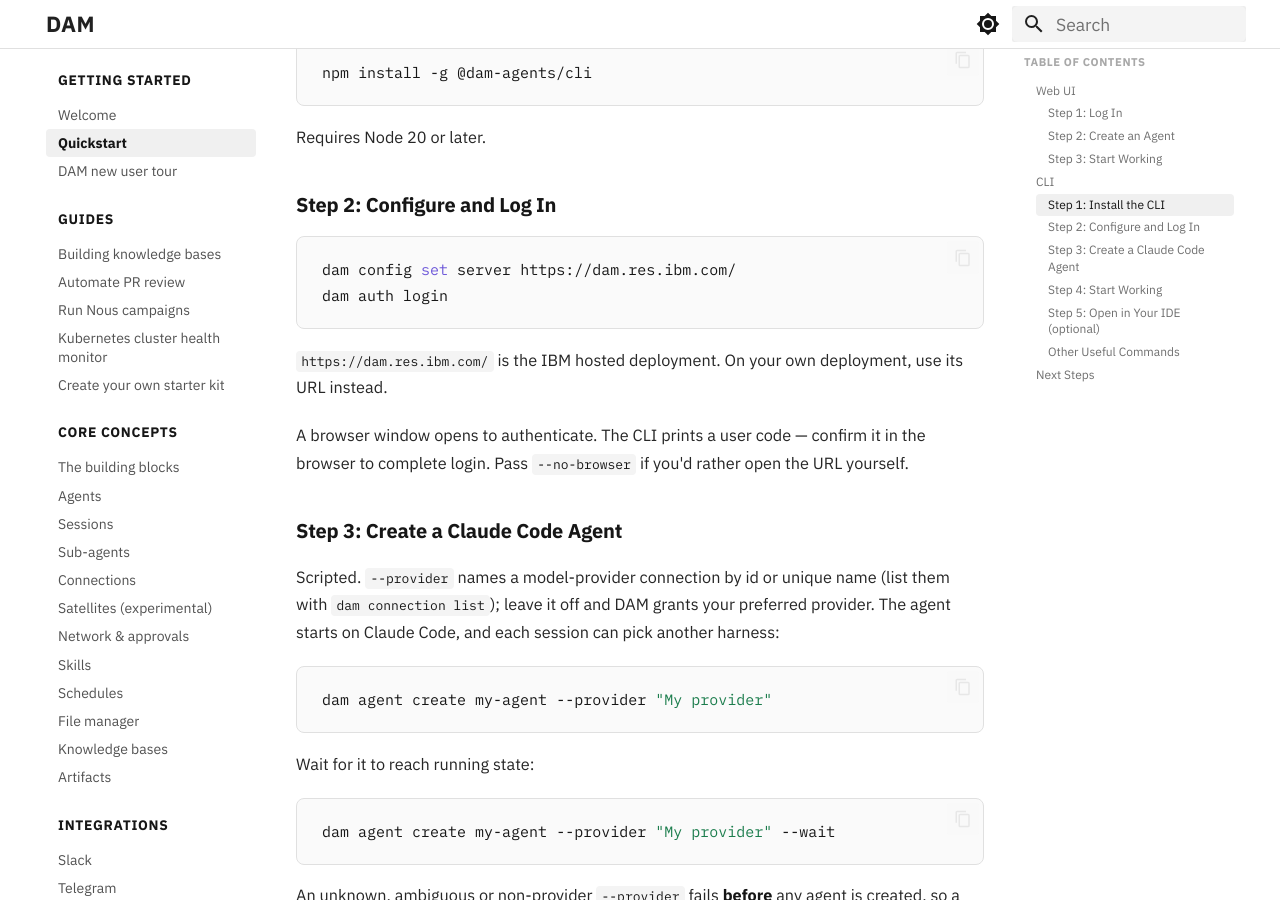
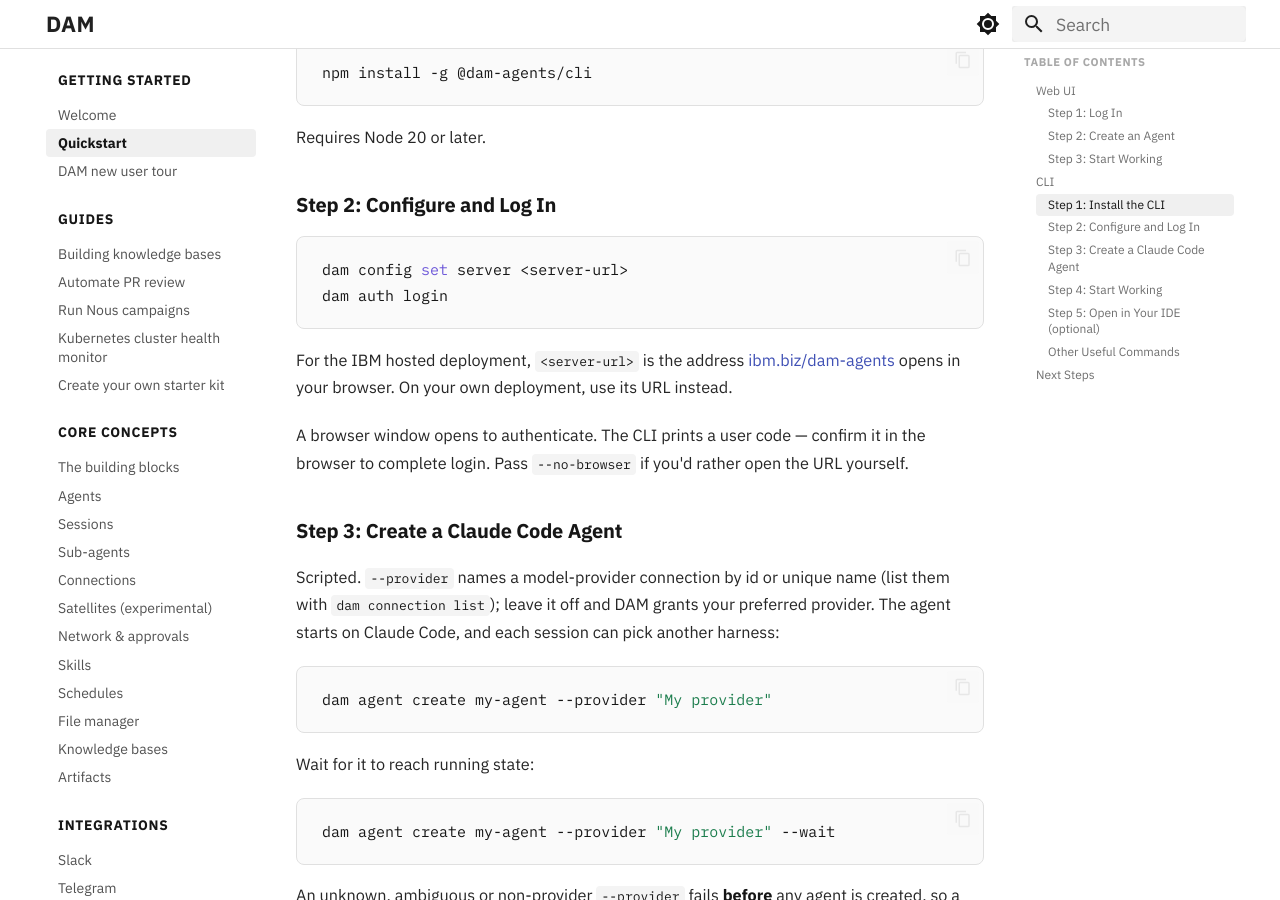
Before and after one commit to dam-agents/docs, an MkDocs documentation site: the page built from docs/getting-started/quickstart.md, in a window 1280 px wide and 900 px high, scrolled down 2240 px. Built offline with MkDocs 1.6.1 and Material for MkDocs 9.7.7, drawn with Linux system fonts in a browser that asks for light colours.

Commit message:
docs: point the hosted deployment at ibm.biz/dam-agents, never dam.res.ibm.com
Signed-off-by: Jenna Winkler <135358348+jenna-winkler@users.noreply.github.com>
Assisted-By: Claude

````diff
--- a/docs/getting-started/quickstart.md
+++ b/docs/getting-started/quickstart.md
@@ -78,11 +78,12 @@ Requires Node 20 or later.
 ### Step 2: Configure and Log In
 
 ```bash
-dam config set server https://dam.res.ibm.com/
+dam config set server <server-url>
 dam auth login
 ```
 
-`https://dam.res.ibm.com/` is the IBM hosted deployment. On your own deployment, use its URL instead.
+For the IBM hosted deployment, `<server-url>` is the address [ibm.biz/dam-agents](https://ibm.biz/dam-agents){:target="_blank"}
+opens in your browser. On your own deployment, use its URL instead.
 
 A browser window opens to authenticate. The CLI prints a user code — confirm it in the browser to
 complete login. Pass `--no-browser` if you'd rather open the URL yourself.
````
Also changed, not shown: docs/reference/cli.md (+3 -2 lines).
